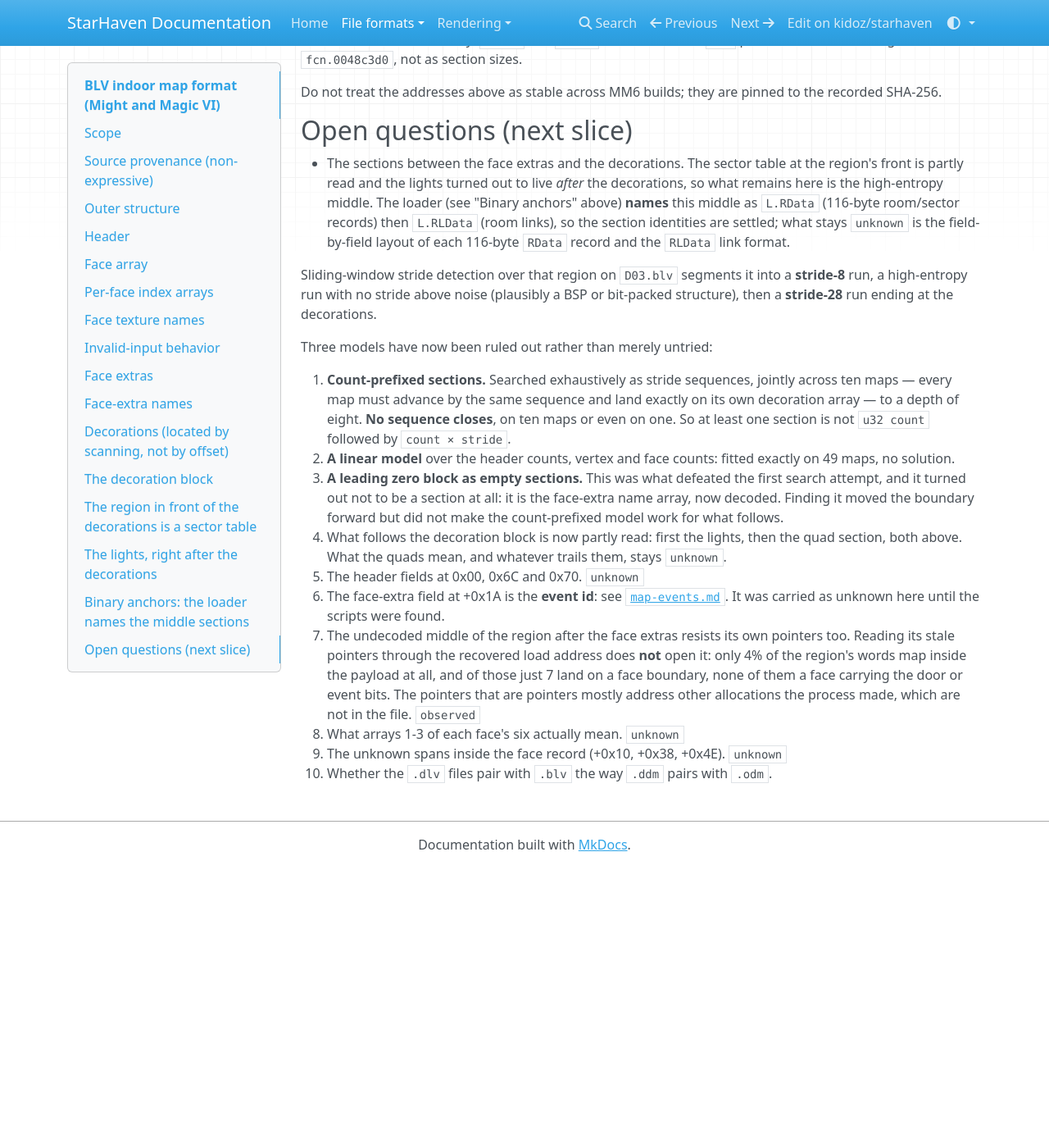
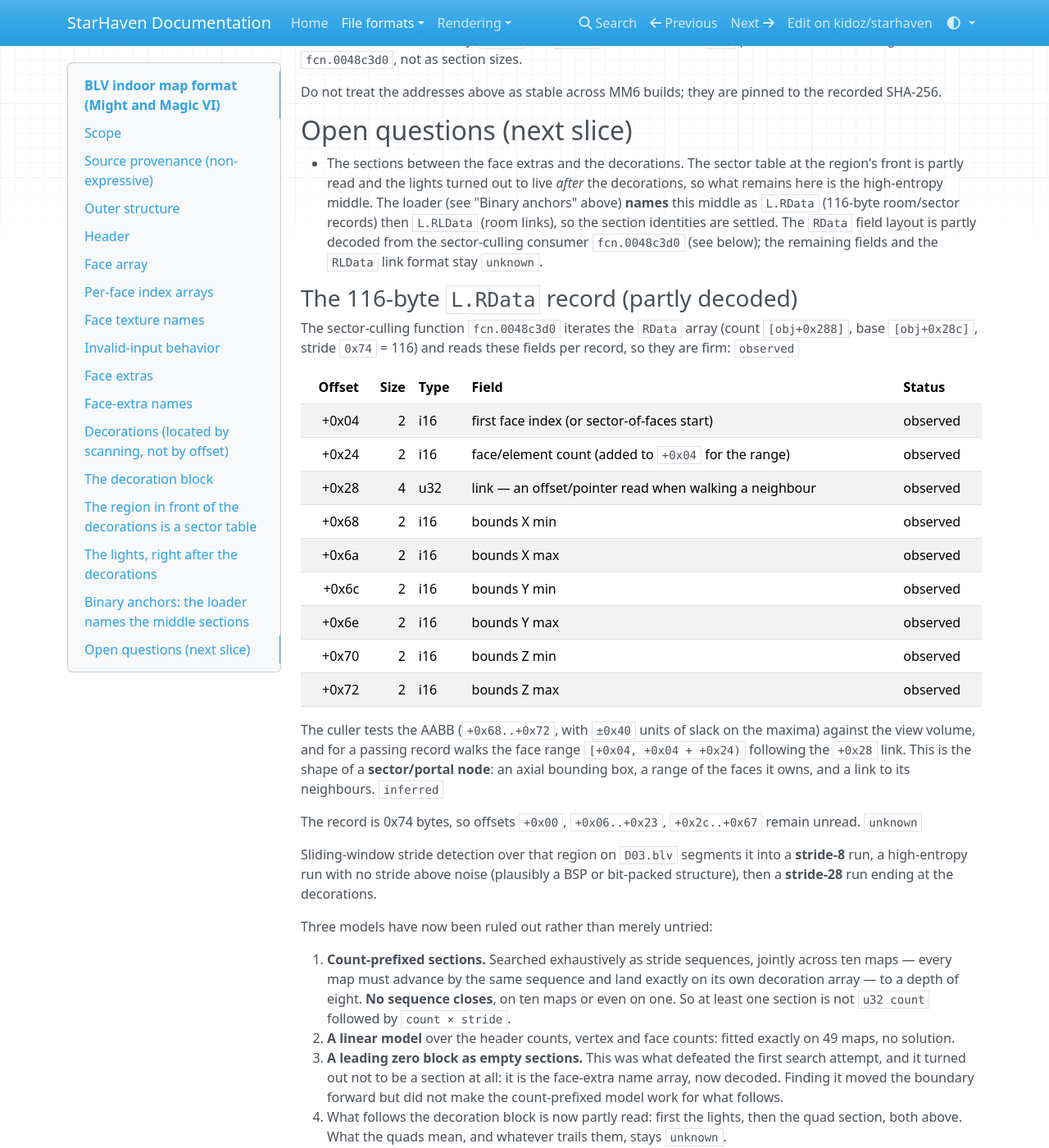
Before and after one commit to kidoz/starhaven, an MkDocs documentation site: the page built from docs/formats/blv.md, in a window 1280 px wide and 1400 px high, scrolled down 11902 px. Shown: the whole window at 82% size. Built offline with MkDocs 1.6.1, drawn with Linux system fonts in a browser that asks for light colours; nearby versions of some CDN libraries; before the commit the page ends 12960 px from its top, so only the background shows below that.

Commit message:
Trace the faces and bounds of every indoor sector

```diff
--- a/docs/formats/blv.md
+++ b/docs/formats/blv.md
@@ -542,9 +542,36 @@ to the recorded SHA-256.
   live *after* the decorations, so what remains here is the high-entropy
   middle. The loader (see "Binary anchors" above) **names** this middle as
   `L.RData` (116-byte room/sector records) then `L.RLData` (room links), so
-  the section identities are settled; what stays `unknown` is the
-  field-by-field layout of each 116-byte `RData` record and the `RLData`
-  link format.
+  the section identities are settled. The `RData` field layout is partly
+  decoded from the sector-culling consumer `fcn.0048c3d0` (see below); the
+  remaining fields and the `RLData` link format stay `unknown`.
+
+### The 116-byte `L.RData` record (partly decoded)
+
+The sector-culling function `fcn.0048c3d0` iterates the `RData` array (count
+`[obj+0x288]`, base `[obj+0x28c]`, stride `0x74` = 116) and reads these fields
+per record, so they are firm: `observed`
+
+| Offset | Size | Type | Field | Status |
+| ---: | ---: | --- | --- | --- |
+| +0x04 | 2 | i16 | first face index (or sector-of-faces start) | observed |
+| +0x24 | 2 | i16 | face/element count (added to `+0x04` for the range) | observed |
+| +0x28 | 4 | u32 | link — an offset/pointer read when walking a neighbour | observed |
+| +0x68 | 2 | i16 | bounds X min | observed |
+| +0x6a | 2 | i16 | bounds X max | observed |
+| +0x6c | 2 | i16 | bounds Y min | observed |
+| +0x6e | 2 | i16 | bounds Y max | observed |
+| +0x70 | 2 | i16 | bounds Z min | observed |
+| +0x72 | 2 | i16 | bounds Z max | observed |
+
+The culler tests the AABB (`+0x68..+0x72`, with `±0x40` units of slack on the
+maxima) against the view volume, and for a passing record walks the face range
+`[+0x04, +0x04 + +0x24)` following the `+0x28` link. This is the shape of a
+**sector/portal node**: an axial bounding box, a range of the faces it owns,
+and a link to its neighbours. `inferred`
+
+The record is 0x74 bytes, so offsets `+0x00`, `+0x06..+0x23`, `+0x2c..+0x67`
+remain unread. `unknown`
 
   Sliding-window stride detection over that region on `D03.blv` segments it
   into a **stride-8** run, a high-entropy run with no stride above noise
```
